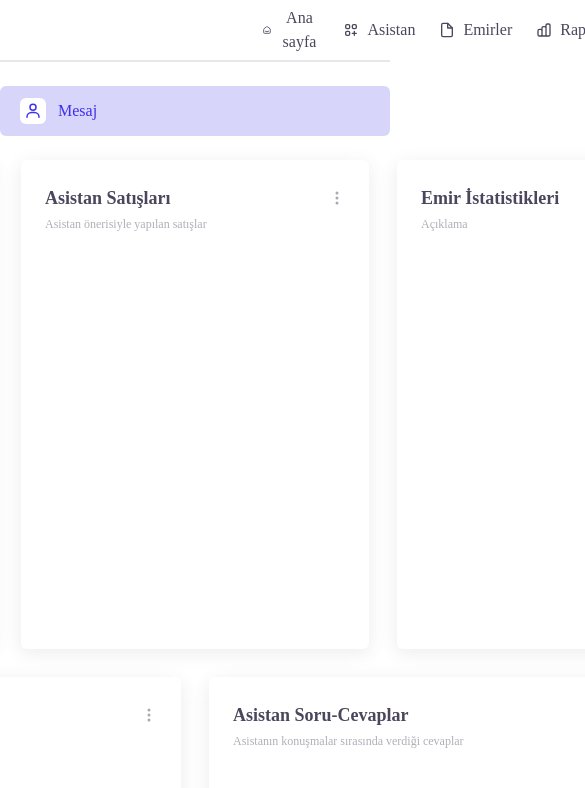
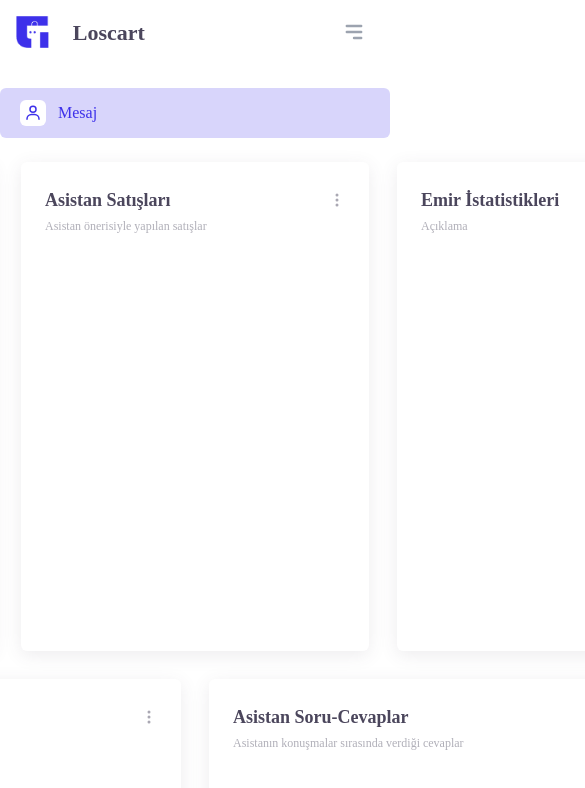
Before and after one commit to loscart-tech-team/dashboard, a React (Create React App) app: page /anasayfa in a window 390 px wide. Shown: the top 788 px of the page, 585 px wide, since content can reach past the window. Built offline with nearby package versions, Linux system fonts and the light colour scheme; the HTML template or start-up script is replaced by a standard one.

Commit message:
Navbar mobil hamburger menu uygunlandı.

```diff
--- a/src/components/auth/Anasayfa/Navbar.js
+++ b/src/components/auth/Anasayfa/Navbar.js
@@ -1,29 +1,129 @@
-import React from 'react';
+import React, { useState } from "react";
 import logo from "./../../../image/logo.png";
-import {TbSmartHome, TbLayoutGrid} from "react-icons/tb";
-import {HiOutlineViewGridAdd, HiOutlineChartBar} from "react-icons/hi";
-import {FiFile, FiToggleLeft} from "react-icons/fi";
+import { TbSmartHome, TbLayoutGrid } from "react-icons/tb";
+import {
+  HiOutlineViewGridAdd,
+  HiOutlineChartBar,
+  HiMenuAlt3,
+  HiX,
+} from "react-icons/hi";
+import { FiFile, FiToggleLeft } from "react-icons/fi";
+import { useNavigate } from "react-router-dom";
 
 function Navbar() {
+  const [isMenuOpen, setIsMenuOpen] = useState(false);
+
+  const navigate = useNavigate();
+
+  function hesabımClick() {
+    navigate("/hesabım");
+  }
+
+  function anasayfaClick() {
+    navigate("/anasayfa");
+  }
+
+  function toggleMenu() {
+    setIsMenuOpen(!isMenuOpen);
+  }
   return (
     <>
-      <nav className='h-[62px] flex flex-row items-center justify-center gap-x-[600px] border-b-2'>
-        <div className='flex flex-row items-center justify-center'>
-          <img src={logo} alt="logo" />
-          <h2 className='text-[22px] ml-4 font-bold text-[#4B465C]'>Loscart</h2>
+      <nav>
+        <div className="max-w-7xl mx-auto px-4 sm:px-6 lg:px-8">
+          <div className="flex items-center justify-between h-16">
+            <div className="flex items-center">
+              <img className="h-8 w-auto mr-2" src={logo} alt="Loscart Logo" />
+              <h2 className="text-[22px] ml-4 font-bold text-[#4B465C]">
+                Loscart
+              </h2>
+            </div>
+            <div className="flex sm:hidden">
+              <button
+                onClick={toggleMenu}
+                type="button"
+                className="inline-flex items-center justify-center p-2 rounded-md text-gray-400 hover:bg-blue-600 hover:text-white active:bg-blue-700 focus:bg-blue-700 focus:text-white"
+                aria-controls="mobile-menu"
+                aria-expanded="false"
+              >
+                <span className="sr-only">Open main menu</span>
+                {isMenuOpen ? (
+                  <HiX className="h-6 w-6" />
+                ) : (
+                  <HiMenuAlt3 className="h-6 w-6" />
+                )}
+              </button>
+            </div>
+            <div className="hidden sm:block flex flex-row gap-x-2">
+              <div className="flex flex-row gap-x-2 text-[16px]">
+                <button
+                  onClick={anasayfaClick}
+                  className="flex flex-row gap-x-2 items-center justify-center hover:bg-slate-100 p-2 rounded-md active:bg-blue-600 focus:text-white focus:bg-blue-700"
+                >
+                  <TbSmartHome />
+                  Ana Sayfa
+                </button>
+                <button className="flex flex-row gap-x-2 focus:text-white hover:bg-slate-100 focus:bg-blue-700 p-2 rounded-md active:bg-blue-600 items-center justify-center">
+                  <HiOutlineViewGridAdd />
+                  Asistan
+                </button>
+                <button className="flex flex-row gap-x-2 focus:text-white hover:bg-slate-100 focus:bg-blue-700 p-2 rounded-md active:bg-blue-600 items-center justify-center ">
+                  <FiFile />
+                  Emirler
+                </button>
+                <button className="flex flex-row gap-x-2 focus:text-white hover:bg-slate-100 focus:bg-blue-700 p-2 rounded-md active:bg-blue-600 items-center justify-center ">
+                  <HiOutlineChartBar />
+                  Raporlar
+                </button>
+                <button className="flex flex-row gap-x-2 focus:text-white hover:bg-slate-100 focus:bg-blue-700 p-2 rounded-md active:bg-blue-600 items-center justify-center ">
+                  <FiToggleLeft />
+                  Ayarlar
+                </button>
+                <button
+                  onClick={hesabımClick}
+                  className="flex focus:text-white flex-row gap-x-2 focus:bg-blue-700 hover:bg-slate-100 p-2 rounded-md active:bg-blue-600 items-center justify-center "
+                >
+                  <TbLayoutGrid />
+                  Hesabım
+                </button>
+              </div>
+            </div>
+          </div>
         </div>
 
-        <div className='flex flex-row gap-x-2 text-[16px]'>
-          <button className='flex flex-row gap-x-2 items-center justify-center hover:bg-slate-200 p-2 rounded-md active:bg-blue-600'><TbSmartHome/>Ana sayfa</button>
-          <button className='flex flex-row gap-x-2 hover:bg-slate-200 p-2 rounded-md active:bg-blue-600 items-center justify-center '><HiOutlineViewGridAdd/>Asistan</button>
-          <button className='flex flex-row gap-x-2 hover:bg-slate-200 p-2 rounded-md active:bg-blue-600 items-center justify-center '><FiFile/>Emirler</button>
-          <button className='flex flex-row gap-x-2 hover:bg-slate-200 p-2 rounded-md active:bg-blue-600 items-center justify-center '><HiOutlineChartBar/>Raporlar</button>
-          <button className='flex flex-row gap-x-2 hover:bg-slate-200 p-2 rounded-md active:bg-blue-600 items-center justify-center '><FiToggleLeft/>Ayarlar</button>
-          <button className='flex flex-row gap-x-2 hover:bg-slate-200 p-2 rounded-md active:bg-blue-600 items-center justify-center '><TbLayoutGrid/>Hesabım</button>
-        </div>
+        {/* Mobile menu */}
+        {isMenuOpen && (
+          <div className="sm:hidden bg-slate-200" id="mobile-menu">
+            <div className="px-2 pt-2 pb-3 space-y-1">
+              <button
+                onClick={anasayfaClick}
+                className="block px-3 py-2 rounded-md text-base font-medium hover:bg-blue-600 hover:text-white active:bg-blue-700 focus:bg-blue-700 focus:text-white"
+              >
+                Ana Sayfa
+              </button>
+              <button className="block px-3 py-2 rounded-md text-base font-medium hover:bg-blue-600 hover:text-white active:bg-blue-700 focus:bg-blue-700 focus:text-white">
+                Asistan
+              </button>{" "}
+              <button className="block px-3 py-2 rounded-md text-base font-medium hover:bg-blue-600 hover:text-white active:bg-blue-700 focus:bg-blue-700 focus:text-white">
+                Emirler
+              </button>{" "}
+              <button className="block px-3 py-2 rounded-md text-base font-medium hover:bg-blue-600 hover:text-white active:bg-blue-700 focus:bg-blue-700 focus:text-white">
+                Raporlar
+              </button>{" "}
+              <button className="block px-3 py-2 rounded-md text-base font-medium hover:bg-blue-600 hover:text-white active:bg-blue-700 focus:bg-blue-700 focus:text-white">
+                Ayarlar
+              </button>{" "}
+              <button
+                onClick={hesabımClick}
+                className="block px-3 py-2 rounded-md text-base font-medium hover:bg-blue-600 hover:text-white active:bg-blue-700 focus:bg-blue-700 focus:text-white"
+              >
+                Hesabım
+              </button>
+            </div>
+          </div>
+        )}
       </nav>
     </>
-  )
+  );
 }
 
 export default Navbar;
--- a/src/components/myAccount/DeleteAccount/DeleteAccount.js
+++ b/src/components/myAccount/DeleteAccount/DeleteAccount.js
@@ -4,7 +4,7 @@ const DeleteAccount = () => {
   return (
     <div className="p-6 border-gray-200 rounded-lg shadow mt-5">
       <p className="font-semibold text-lg md:text-xl">Delete Account</p>
-      <div className="h-[80px] md:h-auto bg-orange-100 rounded-md p-4 mt-4 md:mt-6">
+      <div className=" md:h-auto bg-orange-100 rounded-md p-4 mt-4 md:mt-6 ">
         <h5 className="font-semibold text-lg md:text-xl text-amber-600">
           Are you sure you want to delete your account?
         </h5>
@@ -13,7 +13,7 @@ const DeleteAccount = () => {
           certain.
         </p>
       </div>
-      <div className="flex mt-4 md:mt-6">
+      <div className="flex mt-4 md:mt-6 ">
         <input type="checkbox" className="mr-2 text-md md:text-lg" />
         <p className="text-md md:text-lg">I confirm my account deactivation</p>
       </div>
```
